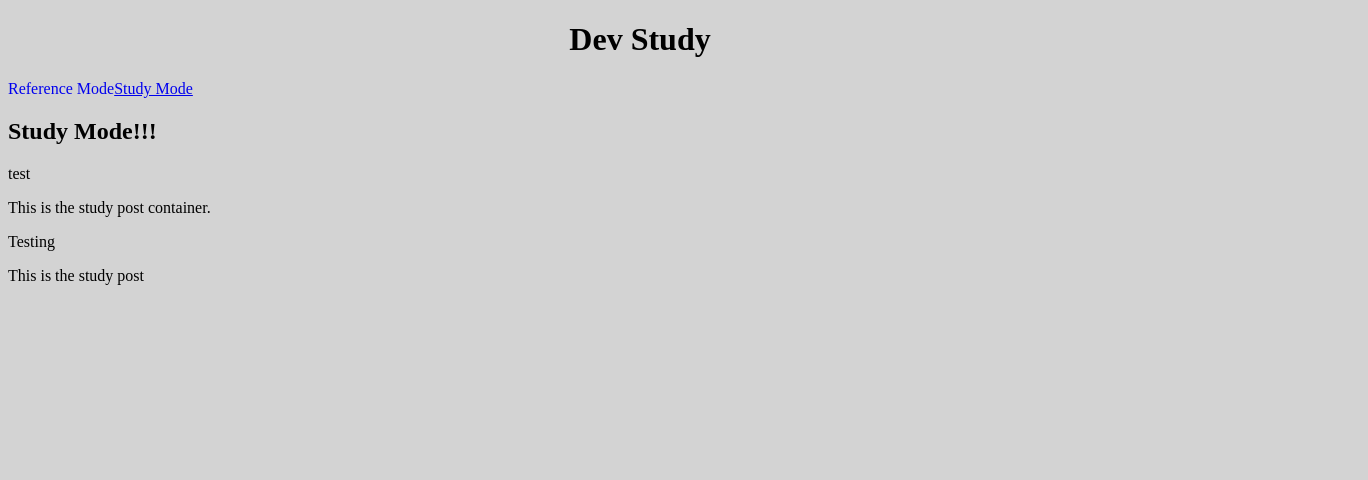
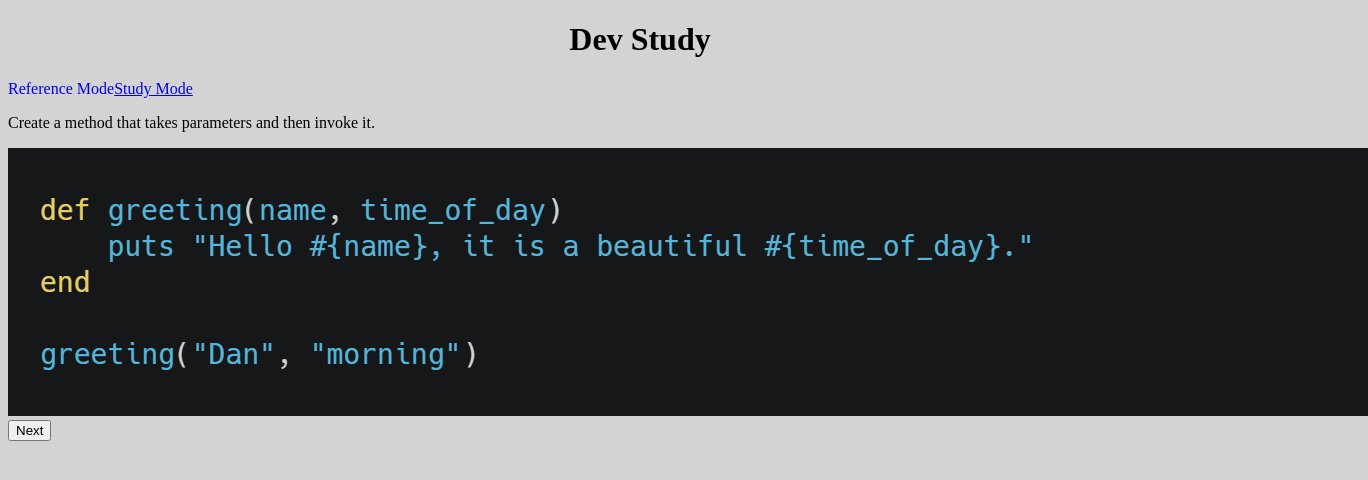
Before and after one commit to LuckyT89/dev-study, a React (Create React App) app: page /study in a window 1280 px wide. Shown: the top 480 px of the page, 1368 px wide, since content can reach past the window. Built offline with nearby package versions, Linux system fonts and the light colour scheme.

Commit message:
add random post functionality

```diff
--- a/src/App.js
+++ b/src/App.js
@@ -56,8 +56,7 @@ function App() {
         </Route>
 
         <Route exact path='/study'>
-          <h2>Study Mode!!!</h2>
-          <StudyPostContainer />
+          <StudyPostContainer posts={posts} />
         </Route>
       </Switch>
 
--- a/src/components/JS/StudyPost.js
+++ b/src/components/JS/StudyPost.js
@@ -1,10 +1,13 @@
 import '../CSS/StudyPost.css';
 
-function StudyPost() {
+function StudyPost({ post }) {
+
+    console.log(`Post component received: ${post}`);
+
     return (
         <div className='study-post'>
-            <p>Testing</p>
-            This is the study post
+            <p>{post.prompt}</p>
+            <img src={`img/${post.imagePath}`} alt='Code solution' />
         </div>
     );
 }
--- a/src/components/JS/StudyPostContainer.js
+++ b/src/components/JS/StudyPostContainer.js
@@ -1,12 +1,25 @@
 import '../CSS/StudyPostContainer.css';
 import StudyPost from './StudyPost';
+import { useState } from 'react';
 
-function StudyPostContainer() {
+function StudyPostContainer({ posts }) {
+
+    const [randomIndex, setRandomIndex] = useState(Math.floor(Math.random() * posts.length));
+
+    // let randomIndex = Math.floor(Math.random() * posts.length);
+    console.log(`Starting randomIndex: ${randomIndex}`);
+
+    function handleClick() {
+        // randomIndex = Math.floor(Math.random() * posts.length);
+        // console.log(`Button was clicked. New randomIndex: ${randomIndex}`);
+
+        setRandomIndex(Math.floor(Math.random() * posts.length));
+    }
+
     return (
         <div className='study-post-container'>
-            <p>test</p>
-            This is the study post container.
-            <StudyPost />
+            <StudyPost post={posts[randomIndex]} />
+            <button onClick={handleClick} >Next</button>
         </div>
     );
 }
```
